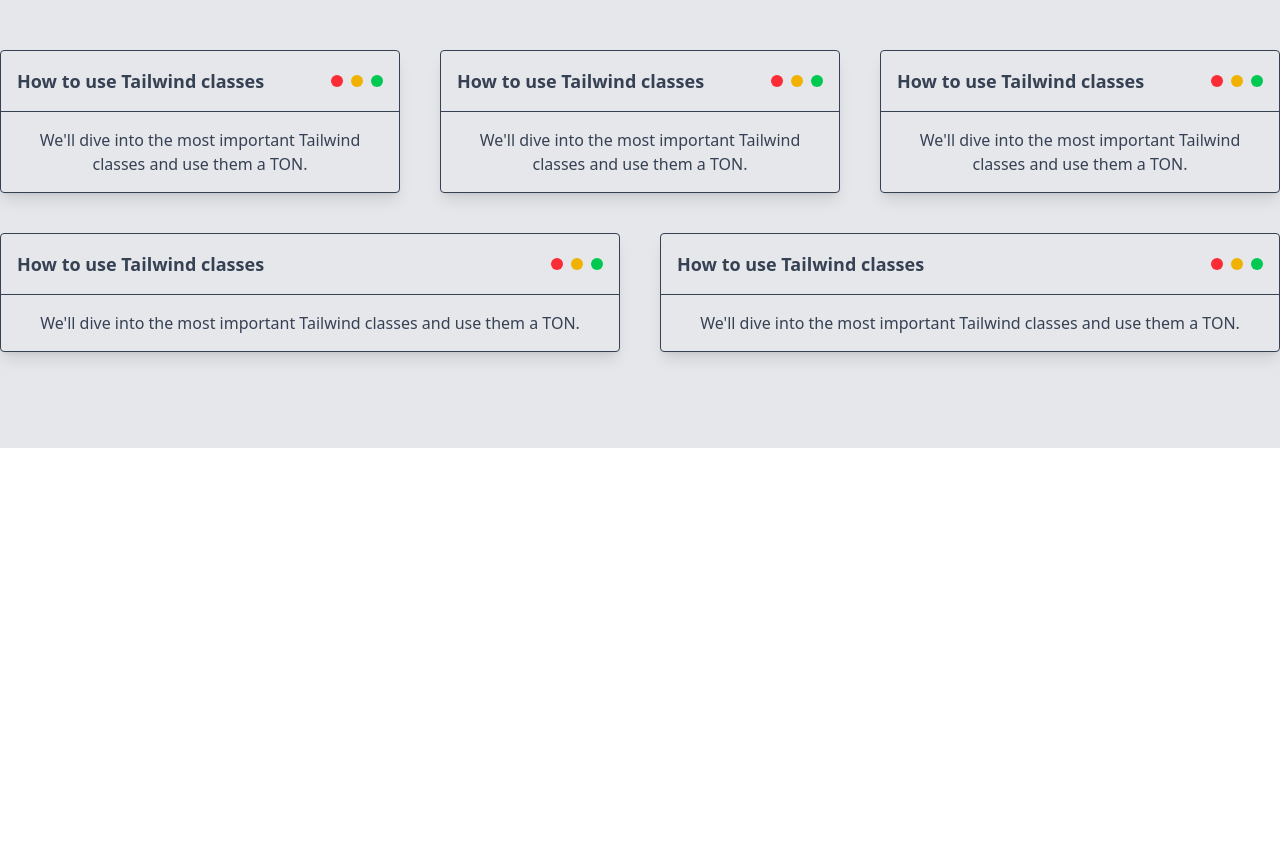
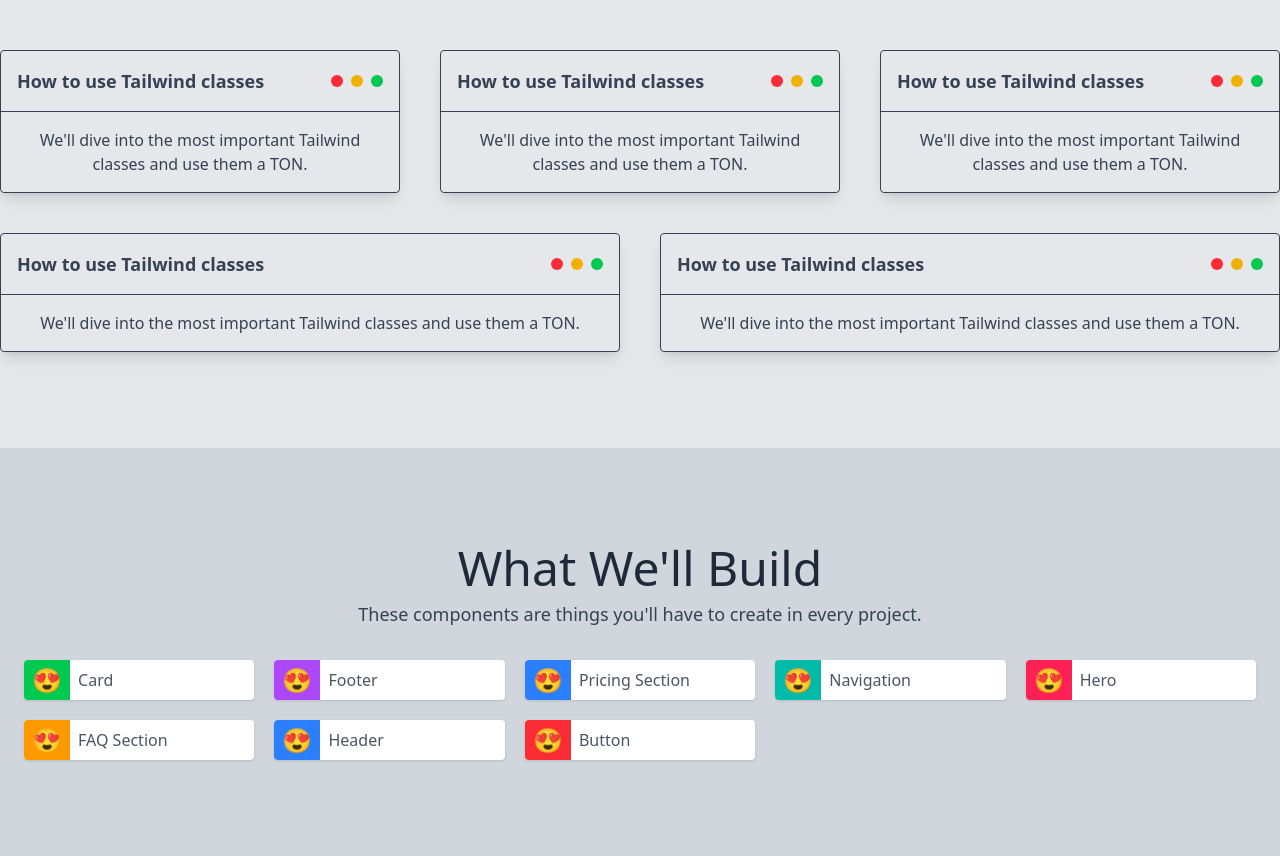
Before and after one commit to searedev/beginner-tailwind-site, a website built with Vite: page index.html in a window 1280 px wide. Shown: the part 2894-3750 px from the top of the page. Before the commit the page ends 3342 px from the top, so only its background shows below. Built offline with nearby package versions, Linux system fonts and the light colour scheme.

Commit message:
what we will build section

```diff
--- a/index.html
+++ b/index.html
@@ -260,7 +260,9 @@
 
         <!-- videos -->
         <div class="lg:flex lg:space-x-8 text-left space-y-8 lg:space-y-0">
-          <div class="lg:w-1/2 border-2 border-gray-700 bg-white rounded shadow-xl">
+          <div
+            class="lg:w-1/2 border-2 border-gray-700 bg-white rounded shadow-xl"
+          >
             <p class="text-lg p-4 text-gray-700">
               I have a Getting Started with Tailwind article on scotch.io and a
               15 minute starter YouTube video.
@@ -277,7 +279,9 @@
             ></iframe>
           </div>
 
-          <div class="lg:w-1/2 border-2 border-gray-700 bg-white rounded shadow-xl">
+          <div
+            class="lg:w-1/2 border-2 border-gray-700 bg-white rounded shadow-xl"
+          >
             <p class="text-lg p-4 text-gray-700">
               I did a Build Your 1st Tailwind Site for Traversy Media on YouTube
               also.
@@ -299,21 +303,28 @@
     <!-- ################################################# -->
 
     <!-- ################################################# -->
-    <!-- what you we'll build -->
+    <!-- what you we'll Learn -->
     <div class="py-24 bg-gray-200 text-gray-700">
-
       <div class="container mx-auto px-6 lg:px-0 text-center">
         <div class="relative">
-          <h2 class="mb-32 text-3xl lg:text-6xl font-bold text-purple-800">What You'll Learn In This Course</h2>
+          <h2 class="mb-32 text-3xl lg:text-6xl font-bold text-purple-800">
+            What You'll Learn In This Course
+          </h2>
 
-          <div class="absolute top-0 left-0 h-2 w-1/3 rounded bg-gradient-to-r from-blue-500 to-purple-700 -translate-y-4"></div>
-          <div class="absolute bottom-0 right-0 h-2 w-1/3 rounded bg-gradient-to-r from-purple-500 to-blue-700 translate-y-4"></div>
+          <div
+            class="absolute top-0 left-0 h-2 w-1/3 rounded bg-gradient-to-r from-blue-500 to-purple-700 -translate-y-4"
+          ></div>
+          <div
+            class="absolute bottom-0 right-0 h-2 w-1/3 rounded bg-gradient-to-r from-purple-500 to-blue-700 translate-y-4"
+          ></div>
         </div>
 
         <!-- grid area of things -->
         <div class="lg:grid grid-cols-6 gap-10 space-y-8 lg:space-y-0">
           <div class="col-span-2 border border-gray-700 rounded shadow-lg">
-          <div class="p-4 flex items-center justify-between relative border-b border-gray-700">
+            <div
+              class="p-4 flex items-center justify-between relative border-b border-gray-700"
+            >
               <h3 class="font-bold text-lg">How to use Tailwind classes</h3>
               <div class="flex space-x-2">
                 <div class="w-3 h-3 rounded-full bg-red-500"></div>
@@ -321,10 +332,15 @@
                 <div class="w-3 h-3 rounded-full bg-green-500"></div>
               </div>
             </div>
-          <p class="p-4">We'll dive into the most important Tailwind classes and use them a TON.</p>
+            <p class="p-4">
+              We'll dive into the most important Tailwind classes and use them a
+              TON.
+            </p>
           </div>
           <div class="col-span-2 border border-gray-700 rounded shadow-lg">
-          <div class="p-4 flex items-center justify-between relative border-b border-gray-700">
+            <div
+              class="p-4 flex items-center justify-between relative border-b border-gray-700"
+            >
               <h3 class="font-bold text-lg">How to use Tailwind classes</h3>
               <div class="flex space-x-2">
                 <div class="w-3 h-3 rounded-full bg-red-500"></div>
@@ -332,10 +348,15 @@
                 <div class="w-3 h-3 rounded-full bg-green-500"></div>
               </div>
             </div>
-          <p class="p-4">We'll dive into the most important Tailwind classes and use them a TON.</p>
+            <p class="p-4">
+              We'll dive into the most important Tailwind classes and use them a
+              TON.
+            </p>
           </div>
           <div class="col-span-2 border border-gray-700 rounded shadow-lg">
-          <div class="p-4 flex items-center justify-between relative border-b border-gray-700">
+            <div
+              class="p-4 flex items-center justify-between relative border-b border-gray-700"
+            >
               <h3 class="font-bold text-lg">How to use Tailwind classes</h3>
               <div class="flex space-x-2">
                 <div class="w-3 h-3 rounded-full bg-red-500"></div>
@@ -343,10 +364,15 @@
                 <div class="w-3 h-3 rounded-full bg-green-500"></div>
               </div>
             </div>
-          <p class="p-4">We'll dive into the most important Tailwind classes and use them a TON.</p>
+            <p class="p-4">
+              We'll dive into the most important Tailwind classes and use them a
+              TON.
+            </p>
           </div>
           <div class="col-span-3 border border-gray-700 rounded shadow-lg">
-          <div class="p-4 flex items-center justify-between relative border-b border-gray-700">
+            <div
+              class="p-4 flex items-center justify-between relative border-b border-gray-700"
+            >
               <h3 class="font-bold text-lg">How to use Tailwind classes</h3>
               <div class="flex space-x-2">
                 <div class="w-3 h-3 rounded-full bg-red-500"></div>
@@ -354,10 +380,15 @@
                 <div class="w-3 h-3 rounded-full bg-green-500"></div>
               </div>
             </div>
-          <p class="p-4">We'll dive into the most important Tailwind classes and use them a TON.</p>
+            <p class="p-4">
+              We'll dive into the most important Tailwind classes and use them a
+              TON.
+            </p>
           </div>
           <div class="col-span-3 border border-gray-700 rounded shadow-lg">
-          <div class="p-4 flex items-center justify-between relative border-b border-gray-700">
+            <div
+              class="p-4 flex items-center justify-between relative border-b border-gray-700"
+            >
               <h3 class="font-bold text-lg">How to use Tailwind classes</h3>
               <div class="flex space-x-2">
                 <div class="w-3 h-3 rounded-full bg-red-500"></div>
@@ -365,16 +396,102 @@
                 <div class="w-3 h-3 rounded-full bg-green-500"></div>
               </div>
             </div>
-          <p class="p-4">We'll dive into the most important Tailwind classes and use them a TON.</p>
+            <p class="p-4">
+              We'll dive into the most important Tailwind classes and use them a
+              TON.
+            </p>
           </div>
         </div>
-
       </div>
     </div>
     <!-- ################################################# -->
 
     <!-- ################################################# -->
-    <!-- practicing -->
+    <!-- what you we'll build -->
+    <div class="py-24 bg-gray-300">
+      <div class="container mx-auto px-6 lg:mx-0 text-gray-600">
+        <div class="mb-8 text-center">
+          <h2 class="mb-2 text-5xl text-gray-800">What We'll Build</h2>
+          <p class="text-lg text-gray-700">
+            These components are things you'll have to create in every project.
+          </p>
+        </div>
+
+        <div
+          class="grid grid-cols-1 md:grid-cols-2 lg:grid-cols-4 xl:grid-cols-5 gap-5"
+        >
+          <div class="flex bg-white rounded shadow">
+            <div
+              class="w-1/5 text-2xl flex items-center justify-center bg-green-500 rounded-l"
+            >
+              😍
+            </div>
+            <div class="p-2">Card</div>
+          </div>
+          <div class="flex bg-white rounded shadow">
+            <div
+              class="w-1/5 text-2xl flex items-center justify-center bg-purple-500 rounded-l"
+            >
+              😍
+            </div>
+            <div class="p-2">Footer</div>
+          </div>
+          <div class="flex bg-white rounded shadow">
+            <div
+              class="w-1/5 text-2xl flex items-center justify-center bg-blue-500 rounded-l"
+            >
+              😍
+            </div>
+            <div class="p-2">Pricing Section</div>
+          </div>
+          <div class="flex bg-white rounded shadow">
+            <div
+              class="w-1/5 text-2xl flex items-center justify-center bg-teal-500 rounded-l"
+            >
+              😍
+            </div>
+            <div class="p-2">Navigation</div>
+          </div>
+
+          <div class="flex bg-white rounded shadow">
+            <div
+              class="w-1/5 text-2xl flex items-center justify-center bg-rose-500 rounded-l"
+            >
+              😍
+            </div>
+            <div class="p-2">Hero</div>
+          </div>
+          <div class="flex bg-white rounded shadow">
+            <div
+              class="w-1/5 text-2xl flex items-center justify-center bg-amber-500 rounded-l"
+            >
+              😍
+            </div>
+            <div class="p-2">FAQ Section</div>
+          </div>
+          <div class="flex bg-white rounded shadow">
+            <div
+              class="w-1/5 text-2xl flex items-center justify-center bg-blue-500 rounded-l"
+            >
+              😍
+            </div>
+            <div class="p-2">Header</div>
+          </div>
+          <div class="flex bg-white rounded shadow">
+            <div
+              class="w-1/5 text-2xl flex items-center justify-center bg-red-500 rounded-l"
+            >
+              😍
+            </div>
+            <div class="p-2">Button</div>
+          </div>
+        </div>
+      </div>
+    </div>
+    <!-- ################################################# -->
+
+    <!-- ################################################# -->
+    <!-- Pracing -->
     <!-- ################################################# -->
 
     <!-- ################################################# -->
```
Lines whose indentation alone changed are shown as unchanged.
